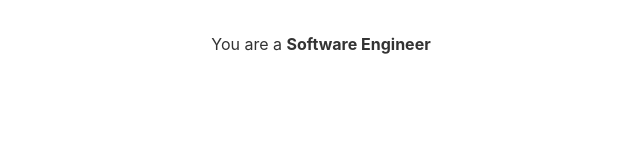
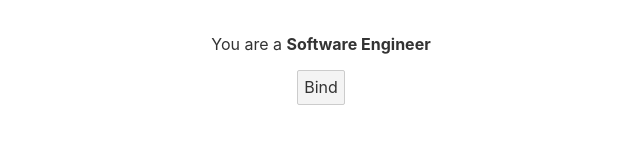
Before and after one commit to SushanthK07/svelte-fundamentals, a Svelte app: page / in a window 1280 px wide. Shown: the part 153-300 px from the top of the page, without its empty margins (319-959 px from the left). Built offline with nearby package versions, Linux system fonts and the light colour scheme.

Commit message:
binding attributes

```diff
--- a/src/App.svelte
+++ b/src/App.svelte
@@ -1,11 +1,15 @@
 <script>
 	const name = "Sushanth";
 	const role = "<b>Software Engineer</b>";
+	const id = "sushanthk07";
+	const disabled = false;
 </script>
 
 <main>
-	<h1>Hello {name}!</h1>
+	<!-- <h1 id={id}>Hello {name}!</h1> -->
+	<h1 {id}>Hello {name}!</h1>
 	<p>You are a {@html role}</p>
+	<button {disabled}>Bind</button>
 </main>
 
 <style>
```
